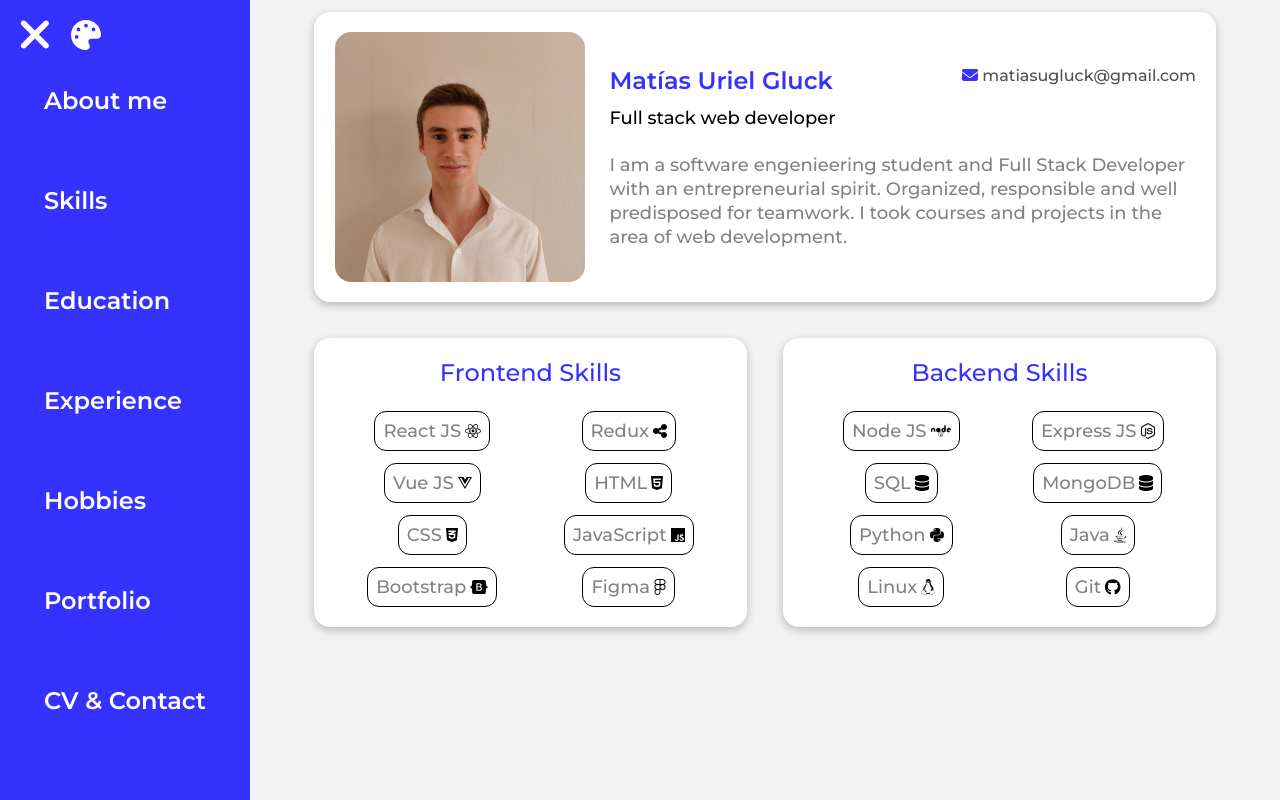
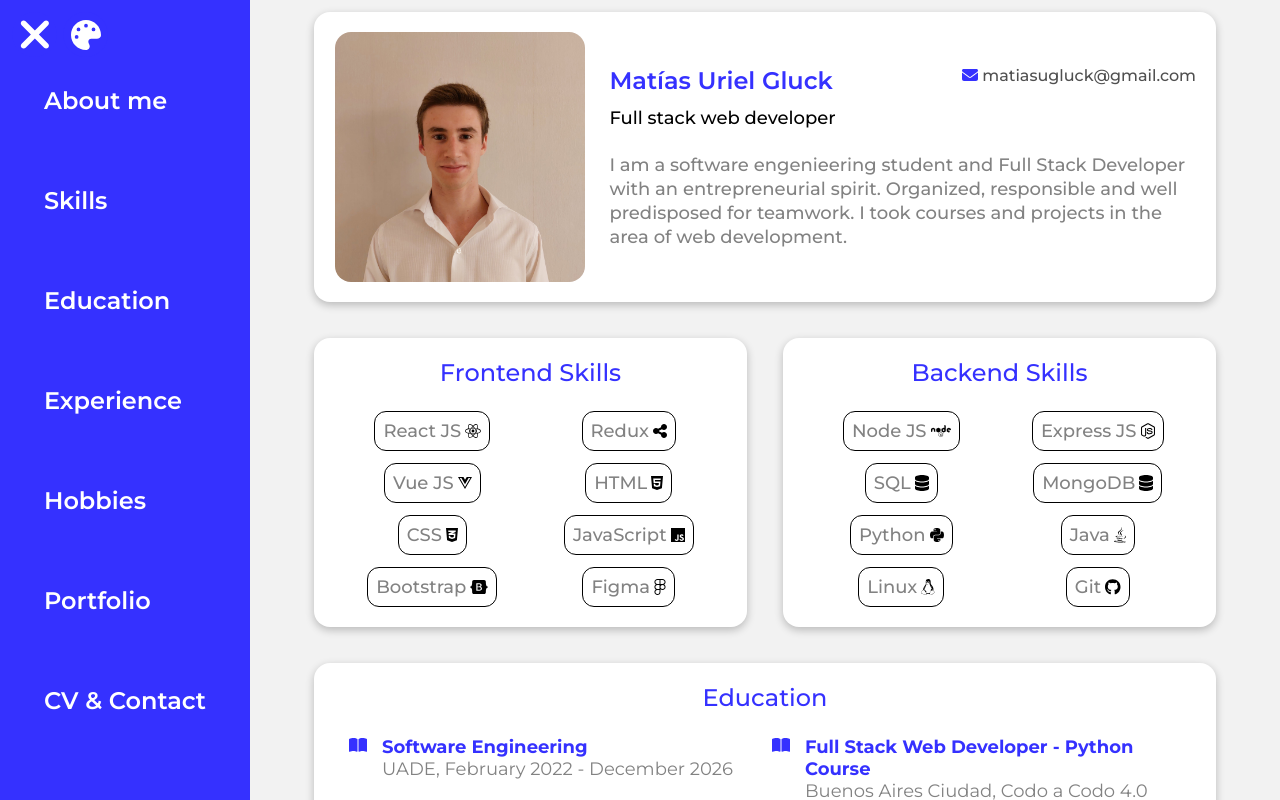
Before and after one commit to MatiasUrielGluck/Portfolio_v4, a React (Vite) app: page / in a window 1280 px wide. Built offline with nearby package versions, Linux system fonts and the light colour scheme.

Commit message:
Adding education

```diff
--- a/src/components/Content.jsx
+++ b/src/components/Content.jsx
@@ -2,7 +2,7 @@ import { useContext } from "react";
 import { styled } from "styled-components";
 import { ThemeContext } from "../context/ThemeContext";
 
-import { ProfileContainer, Skills } from "./";
+import { Education, ProfileContainer, Skills } from "./";
 
 export const Content = () => {
   const theme = useContext(ThemeContext);
@@ -11,6 +11,7 @@ export const Content = () => {
     <Container theme={theme}>
       <ProfileContainer />
       <Skills />
+      <Education />
     </Container>
   );
 };
--- /dev/null
+++ b/src/components/Education.jsx
@@ -0,0 +1,64 @@
+import { styled } from "styled-components";
+import { InfoContainer } from "../styled-components";
+import { useContext } from "react";
+import { ThemeContext } from "../context/ThemeContext";
+import { FontAwesomeIcon } from "@fortawesome/react-fontawesome";
+import { faBookOpen } from "@fortawesome/free-solid-svg-icons";
+import { EducationElement } from "./";
+import { educationList } from "../data/education";
+
+export const Education = () => {
+  const theme = useContext(ThemeContext);
+
+  return (
+    <Container theme={theme}>
+      <InfoContainer theme={theme}>
+        <h2>Education</h2>
+
+        <div className="education-container">
+          <ul className="fa-ul">
+            {educationList.map((education) => (
+              <li key={education.id}>
+                <span className="fa-li">
+                  <FontAwesomeIcon icon={faBookOpen} />
+                </span>
+                <EducationElement
+                  educationTitle={education.title}
+                  educationDesc={education.desc}
+                />
+              </li>
+            ))}
+          </ul>
+        </div>
+      </InfoContainer>
+    </Container>
+  );
+};
+
+const Container = styled.div`
+  margin-top: 36px;
+
+  h2 {
+    color: ${(props) => props.theme.text.accent};
+    font-weight: 500;
+    text-align: center;
+  }
+
+  .education-container {
+    margin-top: 24px;
+
+    ul {
+      display: grid;
+      grid-template-columns: 1fr;
+      gap: 24px;
+
+      span {
+        color: ${props => props.theme.text.accent};
+      }
+
+      @media only screen and (width > 975px) {
+        grid-template-columns: 1fr 1fr;
+      }
+    }
+  }
+`;
--- /dev/null
+++ b/src/components/EducationElement.jsx
@@ -0,0 +1,29 @@
+import { useContext } from "react";
+import { styled } from "styled-components";
+import { ThemeContext } from "../context/ThemeContext";
+
+export const EducationElement = ({ educationTitle, educationDesc }) => {
+    const theme = useContext(ThemeContext)
+  return (
+    <Container theme={theme}>
+      <p>{educationTitle}</p>
+      <p>{educationDesc}</p>
+    </Container>
+  );
+};
+
+const Container = styled.div`
+  margin-left: 8px;
+  p {
+    font-size: 18px;
+  }
+
+  p:first-of-type {
+    font-weight: 800;
+    color: ${props => props.theme.text.accent};
+  }
+
+  p:last-of-type {
+    color: ${props => props.theme.text.soft};
+  }
+`;
--- a/src/components/Sidebar.jsx
+++ b/src/components/Sidebar.jsx
@@ -26,6 +26,7 @@ export const Sidebar = ({ open, closeFn }) => {
 };
 
 const Container = styled.div`
+  z-index: 1;
   display: grid;
   place-items: center;
 
--- a/src/components/index.js
+++ b/src/components/index.js
@@ -3,3 +3,5 @@ export * from "./Content";
 export * from "./ProfileContainer";
 export * from "./Skills";
 export * from "./Skill";
+export * from "./Education";
+export * from "./EducationElement";
--- /dev/null
+++ b/src/data/education.js
@@ -0,0 +1,22 @@
+export const educationList = [
+  {
+    id: 1,
+    title: "Software Engineering",
+    desc: "UADE, February 2022 - December 2026",
+  },
+  {
+    id: 2,
+    title: "Full Stack Web Developer - Python Course",
+    desc: "Buenos Aires Ciudad, Codo a Codo 4.0",
+  },
+  {
+    id: 3,
+    title: "Full Stack Web Developer Course",
+    desc: "Udemy: The Web Developer Bootcamp 2022",
+  },
+  {
+    id: 4,
+    title: "React - Advanced Course",
+    desc: "Udemy: React: De cero a experto ( Hooks y MERN )",
+  },
+];
```
